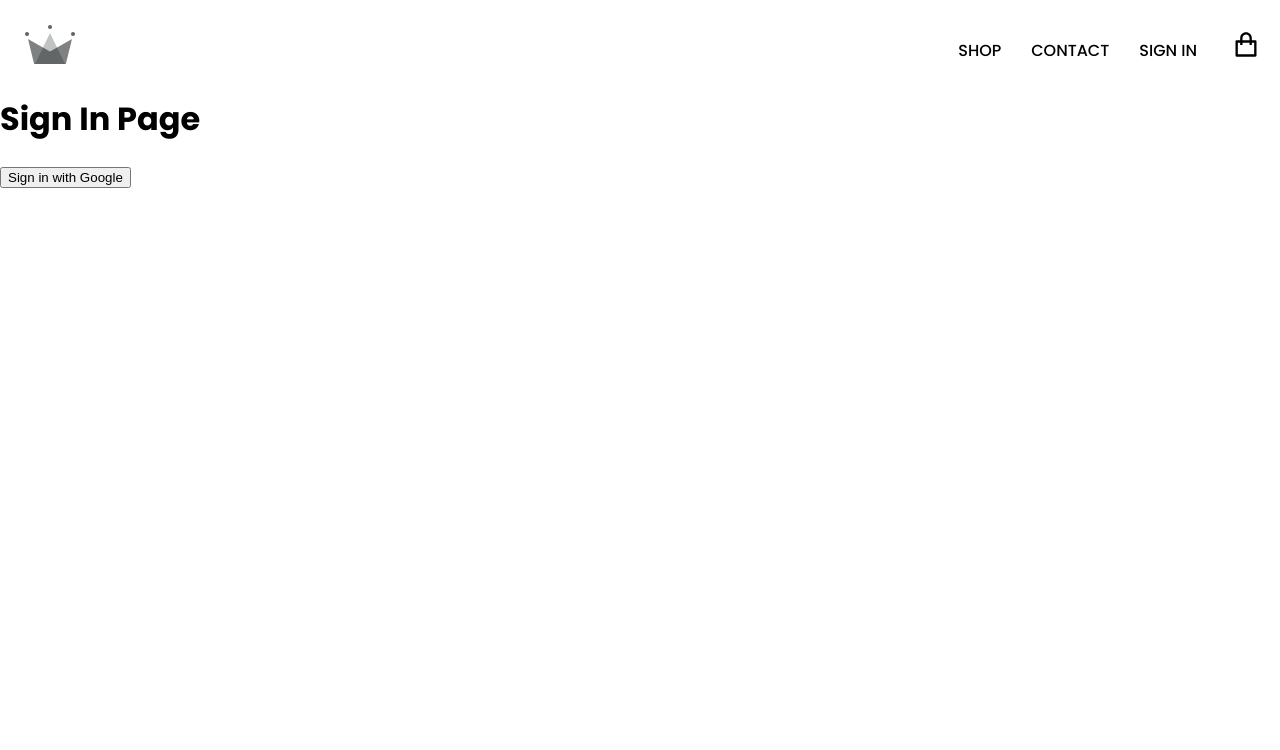
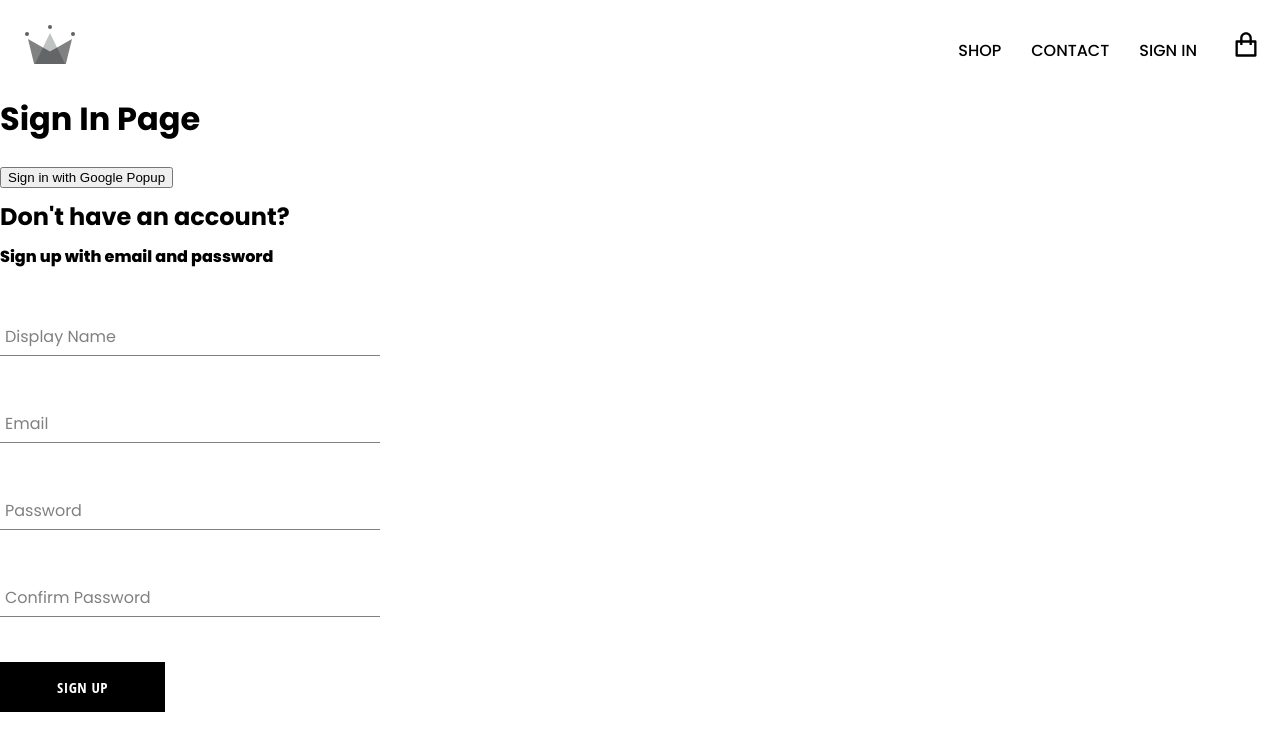
Before and after one commit to stevecoding100/crownchic-clothing, a React (Create React App) app: page /signin in a window 1280 px wide. Shown: the top 750 px of the page. Built offline with nearby package versions, Linux system fonts and the light colour scheme.

Commit message:
Created sign up component, the form input component, button component

```diff
--- /dev/null
+++ b/src/components/button/Button.jsx
@@ -0,0 +1,21 @@
+import React, { Children } from "react";
+
+import "./button.styles.scss";
+
+const BUTTON_TYPE_CLASSES = {
+    google: "google-sign-in",
+    inverted: "inverted",
+};
+
+const Button = ({ children, buttonType, ...otherProps }) => {
+    return (
+        <button
+            className={`button-container ${BUTTON_TYPE_CLASSES[buttonType]}`}
+            {...otherProps}
+        >
+            {children}
+        </button>
+    );
+};
+
+export default Button;
--- /dev/null
+++ b/src/components/button/button.styles.scss
@@ -0,0 +1,41 @@
+.button-container {
+    min-width: 165px;
+    width: auto;
+    height: 50px;
+    letter-spacing: 0.5px;
+    line-height: 50px;
+    padding: 0 35px 0 35px;
+    font-size: 15px;
+    background-color: black;
+    color: white;
+    text-transform: uppercase;
+    font-family: "Open Sans Condensed";
+    font-weight: bolder;
+    border: none;
+    cursor: pointer;
+    display: flex;
+    justify-content: center;
+    &:hover {
+        background-color: white;
+        color: black;
+        border: 1px solid black;
+    }
+    &.google-sign-in {
+        background-color: #4285f4;
+        color: white;
+        &:hover {
+            background-color: #357ae8;
+            border: none;
+        }
+    }
+    &.inverted {
+        background-color: white;
+        color: black;
+        border: 1px solid black;
+        &:hover {
+            background-color: black;
+            color: white;
+            border: none;
+        }
+    }
+}
--- /dev/null
+++ b/src/components/form-input/FormInput.jsx
@@ -0,0 +1,21 @@
+import React from "react";
+import "./form-input.styles.scss";
+
+const FormInput = ({ label, ...otherProps }) => {
+    return (
+        <div className="group">
+            <input className="form-input" {...otherProps} />
+            {label && (
+                <label
+                    className={`${
+                        otherProps.value.length ? "shrink" : ""
+                    } form-input-label`}
+                >
+                    {label}
+                </label>
+            )}
+        </div>
+    );
+};
+
+export default FormInput;
--- /dev/null
+++ b/src/components/form-input/form-input.styles.scss
@@ -0,0 +1,47 @@
+$sub-color: grey;
+$main-color: black;
+@mixin shrinkLabel {
+    top: -14px;
+    font-size: 12px;
+    color: $main-color;
+}
+
+.group {
+    position: relative;
+    margin: 45px 0;
+    .form-input {
+        background: none;
+        background-color: white;
+        color: $sub-color;
+        font-size: 18px;
+        padding: 10px 10px 10px 5px;
+        display: block;
+        width: 100%;
+        border: none;
+        border-radius: 0;
+        border-bottom: 1px solid $sub-color;
+        margin: 25px 0;
+        &:focus {
+            outline: none;
+        }
+        &:focus ~ .form-input-label {
+            @include shrinkLabel();
+        }
+    }
+    input[type="password"] {
+        letter-spacing: 0.3em;
+    }
+    .form-input-label {
+        color: $sub-color;
+        font-size: 16px;
+        font-weight: normal;
+        position: absolute;
+        pointer-events: none;
+        left: 5px;
+        top: 10px;
+        transition: 300ms ease all;
+        &.shrink {
+            @include shrinkLabel();
+        }
+    }
+}
--- /dev/null
+++ b/src/components/sign-up-form/SignUpForm.jsx
@@ -0,0 +1,104 @@
+import React, { useState } from "react";
+
+import {
+    createAuthUserWithEmailAndPassword,
+    createUserDocumentFromAuth,
+} from "../../utils/firebase/firebase.utils";
+import FormInput from "../form-input/FormInput";
+
+import "./sign-up-form.styles.scss";
+
+import Button from "../button/Button";
+
+const defaultFormFields = {
+    displayName: "",
+    email: "",
+    password: "",
+    confirmPassword: "",
+};
+
+const SignUpForm = () => {
+    const [formFields, setFormFields] = useState(defaultFormFields);
+    const { displayName, email, password, confirmPassword } = formFields;
+
+    const resetFormFields = () => {
+        setFormFields(defaultFormFields);
+    };
+
+    const handleSubmit = async (event) => {
+        event.preventDefault();
+        if (password !== confirmPassword) {
+            alert("passwords do not match");
+            return;
+        }
+        try {
+            const { user } = await createAuthUserWithEmailAndPassword(
+                email,
+                password
+            );
+
+            await createUserDocumentFromAuth(
+                user,
+                { displayName },
+                resetFormFields()
+            );
+        } catch (error) {
+            if (error.code === "auth/email-already-in-use") {
+                alert("Cannot create user, email already in use");
+            } else {
+                console.log("User creation encountered an error", error);
+            }
+        }
+    };
+
+    const handleChange = (event) => {
+        const { name, value } = event.target;
+
+        setFormFields({ ...formFields, [name]: value });
+    };
+
+    return (
+        <div className="sign-up-container">
+            <h2>Don't have an account?</h2>
+            <span>Sign up with email and password</span>
+            <form onSubmit={handleSubmit}>
+                <FormInput
+                    label="Display Name"
+                    type="text"
+                    required
+                    onChange={handleChange}
+                    name="displayName"
+                    value={displayName}
+                />
+                <FormInput
+                    label="Email"
+                    type="email"
+                    required
+                    onChange={handleChange}
+                    name="email"
+                    value={email}
+                />
+                <FormInput
+                    label="Password"
+                    type="password"
+                    required
+                    onChange={handleChange}
+                    name="password"
+                    value={password}
+                />
+                <FormInput
+                    label="Confirm Password"
+                    type="password"
+                    required
+                    onChange={handleChange}
+                    name="confirmPassword"
+                    value={confirmPassword}
+                />
+
+                <Button type="submit">Sign Up</Button>
+            </form>
+        </div>
+    );
+};
+
+export default SignUpForm;
--- /dev/null
+++ b/src/components/sign-up-form/sign-up-form.styles.scss
@@ -0,0 +1,8 @@
+.sign-up-container {
+    display: flex;
+    flex-direction: column;
+    width: 380px;
+    h2 {
+        margin: 10px 0;
+    }
+}
--- a/src/routes/sign-in/SignIn.jsx
+++ b/src/routes/sign-in/SignIn.jsx
@@ -1,19 +1,41 @@
 import React from "react";
+// import { useEffect } from "react";
+// import { getRedirectResult } from "firebase/auth";
 import {
+    // auth,
     signInWithGooglePopup,
+    // signInWithGoogleRedirect,
     createUserDocumentFromAuth,
 } from "../../utils/firebase/firebase.utils";
 
+import SignUpForm from "../../components/sign-up-form/SignUpForm";
+
 const SignIn = () => {
+    // useEffect(() => {
+    //     const fetchRedirectResult = async () => {
+    //         const response = await getRedirectResult(auth);
+
+    //         if (response) {
+    //             console.log(response);
+    //             const userDocRef = await createUserDocumentFromAuth(
+    //                 response.user
+    //             );
+    //         }
+    //     };
+
+    //     fetchRedirectResult();
+    // }, []);
+
     const logGoogleUser = async () => {
         const { user } = await signInWithGooglePopup();
         const userDocRef = await createUserDocumentFromAuth(user);
     };
+
     return (
         <div>
             <h1>Sign In Page</h1>
-
-            <button onClick={logGoogleUser}>Sign in with Google</button>
+            <button onClick={logGoogleUser}>Sign in with Google Popup</button>
+            <SignUpForm />
         </div>
     );
 };
--- a/src/utils/firebase/firebase.utils.js
+++ b/src/utils/firebase/firebase.utils.js
@@ -1,9 +1,10 @@
 import { initializeApp } from "firebase/app";
 import {
     getAuth,
-    signInWithRedirect,
+    // signInWithRedirect,
     signInWithPopup,
     GoogleAuthProvider,
+    createUserWithEmailAndPassword,
 } from "firebase/auth";
 
 import { getFirestore, doc, getDoc, setDoc } from "firebase/firestore";
@@ -21,19 +22,28 @@
 // Initialize Firebase
 const firebaseApp = initializeApp(firebaseConfig);
 
-const provider = new GoogleAuthProvider();
+const googleProvider = new GoogleAuthProvider();
 
-provider.setCustomParameters({
+googleProvider.setCustomParameters({
     prompt: "select_account",
 });
 
 export const auth = getAuth();
 
-export const signInWithGooglePopup = () => signInWithPopup(auth, provider);
+export const signInWithGooglePopup = () =>
+    signInWithPopup(auth, googleProvider);
+
+// export const signInWithGoogleRedirect = () =>
+//     signInWithRedirect(auth, googleProvider);
 
 export const db = getFirestore();
 
-export const createUserDocumentFromAuth = async (userAuth) => {
+export const createUserDocumentFromAuth = async (
+    userAuth,
+    additionalInformation = {}
+) => {
+    if (!userAuth) return;
+
     const userDocRef = doc(db, "users", userAuth.uid);
     const userSnapshot = await getDoc(userDocRef);
 
@@ -47,6 +57,7 @@
                 displayName,
                 email,
                 createdAt,
+                ...additionalInformation,
             });
         } catch (error) {
             console.log("Errro creating the user", error.message);
@@ -55,3 +66,8 @@
     // if user data exists
     return userDocRef;
 };
+
+export const createAuthUserWithEmailAndPassword = async (email, password) => {
+    if (!email || !password) return;
+    return await createUserWithEmailAndPassword(auth, email, password);
+};
```
